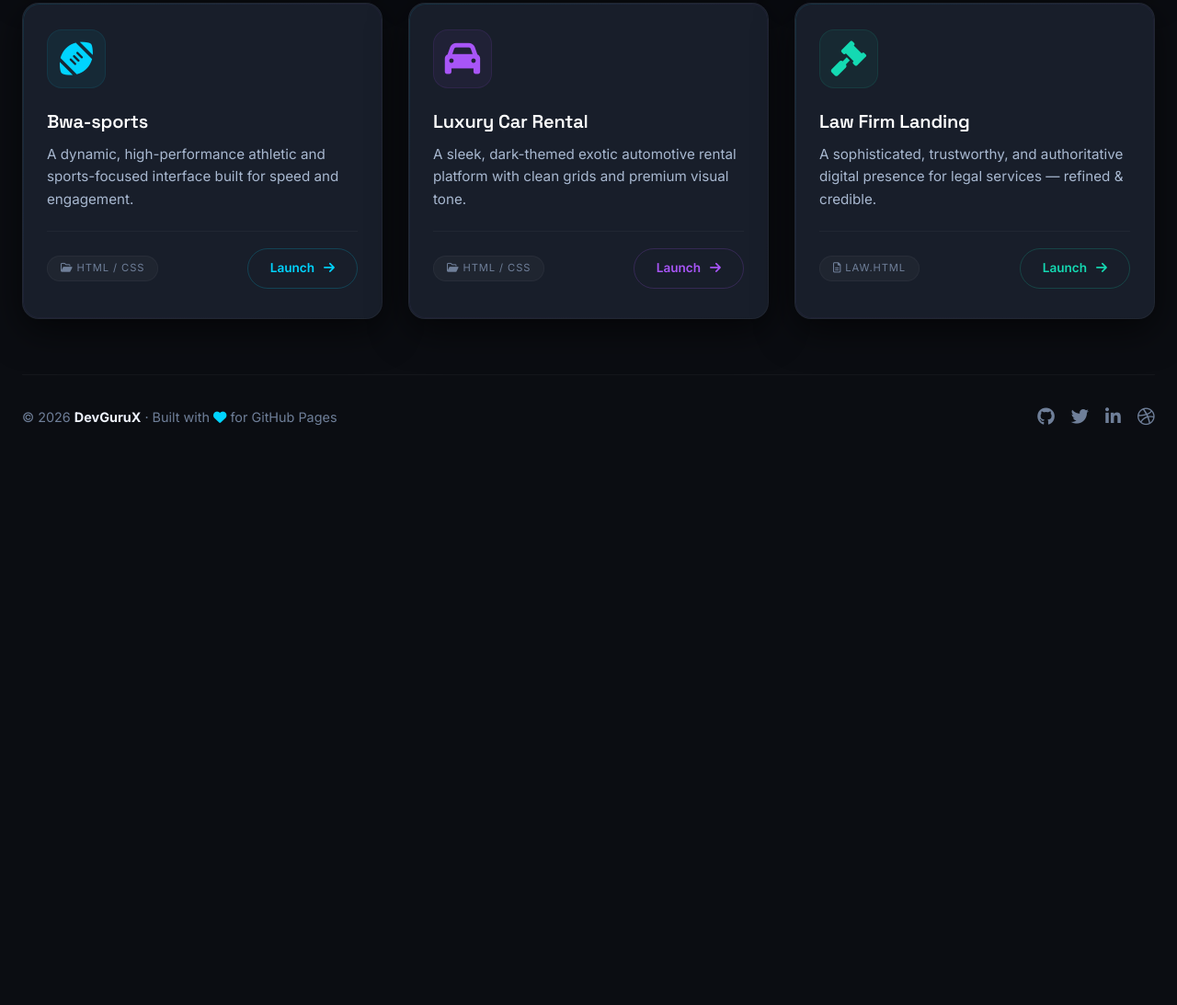
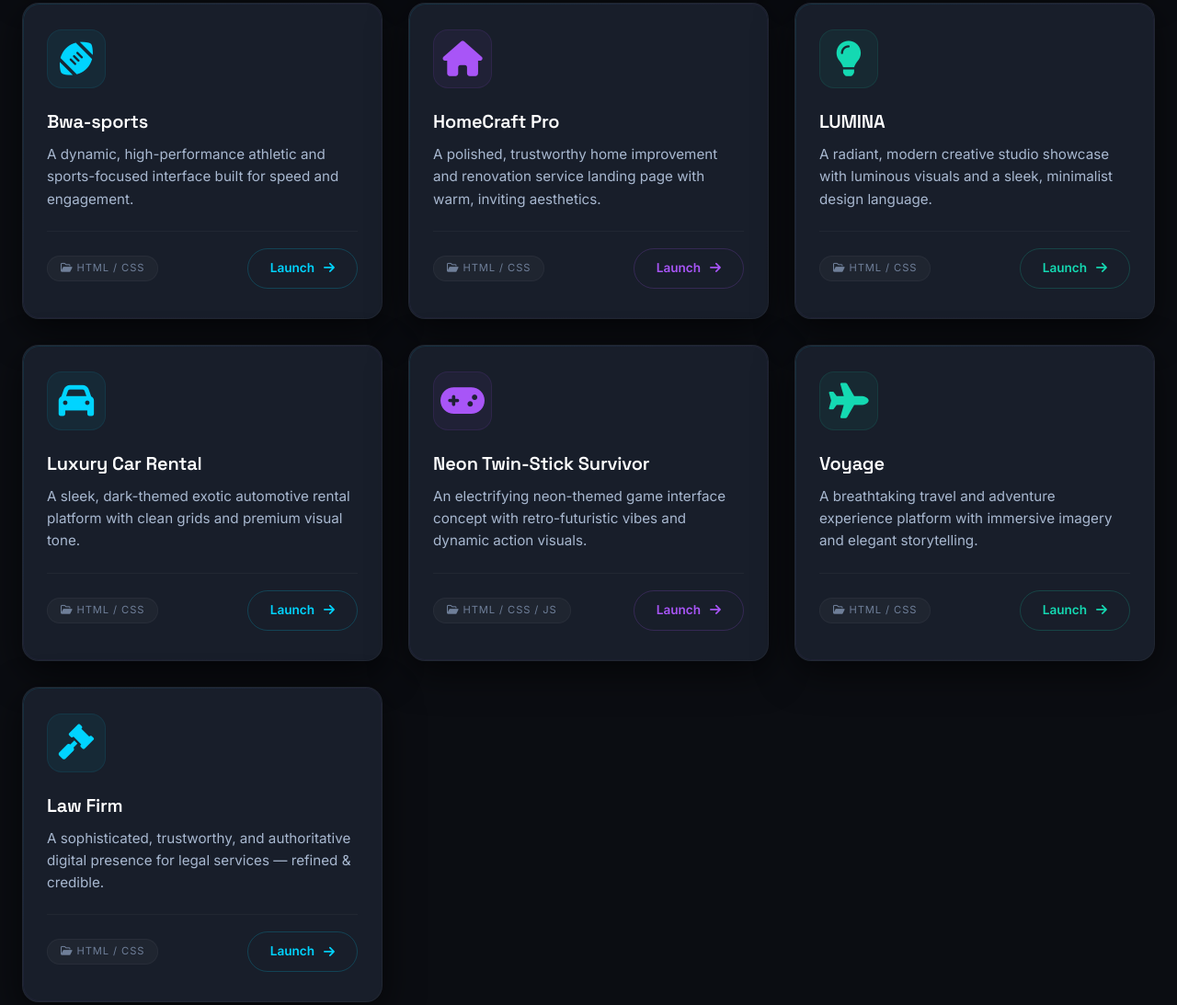
Before and after one commit to sharjeel2025/devgurux-portfolio, a plain HTML site: page index.html in a window 1280 px wide. Shown: the part 1033-2126 px from the top of the page at 92% size. Before the commit the page ends 1562 px from the top, so only its background shows below. Drawn offline with Linux system fonts and the light colour scheme.

Commit message:
Update index.html

```diff
--- a/index.html
+++ b/index.html
@@ -693,24 +693,16 @@
             opacity: 0;
             animation: cardFadeUp 0.7s ease forwards;
         }
-        .project-card:nth-child(1) {
-            animation-delay: 0.05s;
-        }
-        .project-card:nth-child(2) {
-            animation-delay: 0.12s;
-        }
-        .project-card:nth-child(3) {
-            animation-delay: 0.19s;
-        }
-        .project-card:nth-child(4) {
-            animation-delay: 0.26s;
-        }
-        .project-card:nth-child(5) {
-            animation-delay: 0.33s;
-        }
-        .project-card:nth-child(6) {
-            animation-delay: 0.40s;
-        }
+        .project-card:nth-child(1) { animation-delay: 0.05s; }
+        .project-card:nth-child(2) { animation-delay: 0.12s; }
+        .project-card:nth-child(3) { animation-delay: 0.19s; }
+        .project-card:nth-child(4) { animation-delay: 0.26s; }
+        .project-card:nth-child(5) { animation-delay: 0.33s; }
+        .project-card:nth-child(6) { animation-delay: 0.40s; }
+        .project-card:nth-child(7) { animation-delay: 0.47s; }
+        .project-card:nth-child(8) { animation-delay: 0.54s; }
+        .project-card:nth-child(9) { animation-delay: 0.61s; }
+        .project-card:nth-child(10) { animation-delay: 0.68s; }
 
         @keyframes cardFadeUp {
             0% {
@@ -765,7 +757,7 @@
         <section id="projects">
             <div class="section-header">
                 <h2><i class="fas fa-layer-group" style="color: var(--accent-cyan); margin-right: 12px;"></i> Featured Work</h2>
-                <span><i class="fas fa-arrow-right"></i> 6 projects</span>
+                <span><i class="fas fa-arrow-right"></i> 10 projects</span>
             </div>
 
             <div class="project-grid">
@@ -821,27 +813,79 @@
                     </div>
                 </article>
 
-                <!-- 5. Luxury Car Rental -->
+                <!-- 5. HomeCraft Pro -->
                 <article class="project-card">
-                    <div class="card-icon purple"><i class="fas fa-car"></i></div>
-                    <h3 class="card-title">Luxury Car Rental</h3>
-                    <p class="card-desc">A sleek, dark-themed exotic automotive rental platform with clean grids and premium visual tone.</p>
+                    <div class="card-icon purple"><i class="fas fa-home"></i></div>
+                    <h3 class="card-title">HomeCraft Pro</h3>
+                    <p class="card-desc">A polished, trustworthy home improvement and renovation service landing page with warm, inviting aesthetics.</p>
                     <div class="card-footer">
                         <span class="card-tag"><i class="far fa-folder-open"></i> HTML / CSS</span>
-                        <a href="https://sharjeel2025.github.io/devgurux-portfolio/Luxury%20Car%20Rental/" class="btn-launch purple" target="_blank" rel="noopener noreferrer">
+                        <a href="https://sharjeel2025.github.io/devgurux-portfolio/HomeCraft%20Pro/" class="btn-launch purple" target="_blank" rel="noopener noreferrer">
                             <span>Launch</span> <i class="fas fa-arrow-right"></i>
                         </a>
                     </div>
                 </article>
 
-                <!-- 6. Law Firm Landing (law.html inside "law firm" folder) -->
+                <!-- 6. LUMINA -->
                 <article class="project-card">
-                    <div class="card-icon teal"><i class="fas fa-gavel"></i></div>
-                    <h3 class="card-title">Law Firm Landing</h3>
+                    <div class="card-icon teal"><i class="fas fa-lightbulb"></i></div>
+                    <h3 class="card-title">LUMINA</h3>
+                    <p class="card-desc">A radiant, modern creative studio showcase with luminous visuals and a sleek, minimalist design language.</p>
+                    <div class="card-footer">
+                        <span class="card-tag"><i class="far fa-folder-open"></i> HTML / CSS</span>
+                        <a href="https://sharjeel2025.github.io/devgurux-portfolio/LUMINA/" class="btn-launch teal" target="_blank" rel="noopener noreferrer">
+                            <span>Launch</span> <i class="fas fa-arrow-right"></i>
+                        </a>
+                    </div>
+                </article>
+
+                <!-- 7. Luxury Car Rental -->
+                <article class="project-card">
+                    <div class="card-icon"><i class="fas fa-car"></i></div>
+                    <h3 class="card-title">Luxury Car Rental</h3>
+                    <p class="card-desc">A sleek, dark-themed exotic automotive rental platform with clean grids and premium visual tone.</p>
+                    <div class="card-footer">
+                        <span class="card-tag"><i class="far fa-folder-open"></i> HTML / CSS</span>
+                        <a href="https://sharjeel2025.github.io/devgurux-portfolio/Luxury%20Car%20Rental/" class="btn-launch" target="_blank" rel="noopener noreferrer">
+                            <span>Launch</span> <i class="fas fa-arrow-right"></i>
+                        </a>
+                    </div>
+                </article>
+
+                <!-- 8. Neon Twin-Stick Survivor -->
+                <article class="project-card">
+                    <div class="card-icon purple"><i class="fas fa-gamepad"></i></div>
+                    <h3 class="card-title">Neon Twin-Stick Survivor</h3>
+                    <p class="card-desc">An electrifying neon-themed game interface concept with retro-futuristic vibes and dynamic action visuals.</p>
+                    <div class="card-footer">
+                        <span class="card-tag"><i class="far fa-folder-open"></i> HTML / CSS / JS</span>
+                        <a href="https://sharjeel2025.github.io/devgurux-portfolio/Neon%20Twin-Stick%20Survivor/" class="btn-launch purple" target="_blank" rel="noopener noreferrer">
+                            <span>Launch</span> <i class="fas fa-arrow-right"></i>
+                        </a>
+                    </div>
+                </article>
+
+                <!-- 9. Voyage -->
+                <article class="project-card">
+                    <div class="card-icon teal"><i class="fas fa-plane"></i></div>
+                    <h3 class="card-title">Voyage</h3>
+                    <p class="card-desc">A breathtaking travel and adventure experience platform with immersive imagery and elegant storytelling.</p>
+                    <div class="card-footer">
+                        <span class="card-tag"><i class="far fa-folder-open"></i> HTML / CSS</span>
+                        <a href="https://sharjeel2025.github.io/devgurux-portfolio/Voyage/" class="btn-launch teal" target="_blank" rel="noopener noreferrer">
+                            <span>Launch</span> <i class="fas fa-arrow-right"></i>
+                        </a>
+                    </div>
+                </article>
+
+                <!-- 10. Law Firm -->
+                <article class="project-card">
+                    <div class="card-icon"><i class="fas fa-gavel"></i></div>
+                    <h3 class="card-title">Law Firm</h3>
                     <p class="card-desc">A sophisticated, trustworthy, and authoritative digital presence for legal services — refined &amp; credible.</p>
                     <div class="card-footer">
-                        <span class="card-tag"><i class="far fa-file-alt"></i> law.html</span>
-                        <a href="https://sharjeel2025.github.io/devgurux-portfolio/law%20firm/" class="btn-launch teal" target="_blank" rel="noopener noreferrer">
+                        <span class="card-tag"><i class="far fa-folder-open"></i> HTML / CSS</span>
+                        <a href="https://sharjeel2025.github.io/devgurux-portfolio/law%20firm/" class="btn-launch" target="_blank" rel="noopener noreferrer">
                             <span>Launch</span> <i class="fas fa-arrow-right"></i>
                         </a>
                     </div>
```
